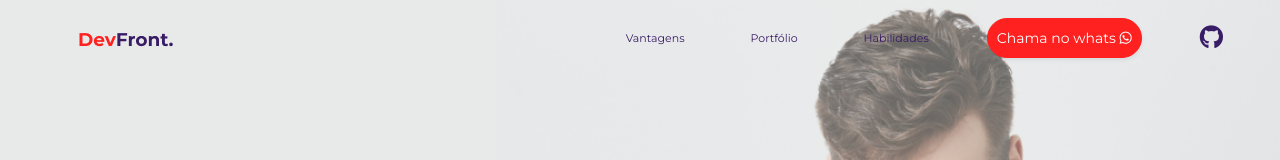
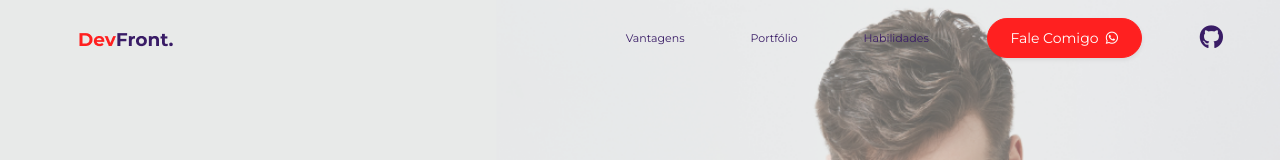
Before and after one commit to vadevlife/react_application, a Next.js app: page / in a window 1280 px wide. Shown: the top 160 px of the page. Built offline with nearby package versions, Linux system fonts and the light colour scheme.

Commit message:
header ajustments

```diff
--- a/components/header.js
+++ b/components/header.js
@@ -33,7 +33,7 @@ import {
                             <Nav.Link className="text-primary" href="#benefits">Vantagens </Nav.Link>
                             <Nav.Link className="text-primary" href="#portfolio">Portfólio</Nav.Link>
                             <Nav.Link className="text-primary" href="#experiences">Habilidades</Nav.Link>
-                            <Nav.Link className="btn btn-danger text-white rounded-pill p-2 shadow-sm" target="_blank" href="https://wa.me/+5512983171532?text=">Chama no whats&nbsp; <i className="fab text-sucess fa-whatsapp"></i></Nav.Link>
+                            <Nav.Link className="btn btn-danger text-white rounded-pill p-2 shadow-sm" target="_blank" href="https://wa.me/+5512983171532?text=">Fale Comigo &nbsp; <i className="fab text-sucess fa-whatsapp"></i></Nav.Link>
 
                             <Nav.Link className=" h4 text-primary mt-2" target="_blank" href="https://github.com/vadevlife">  <i class="fab fa-github"></i></Nav.Link>
 
```
